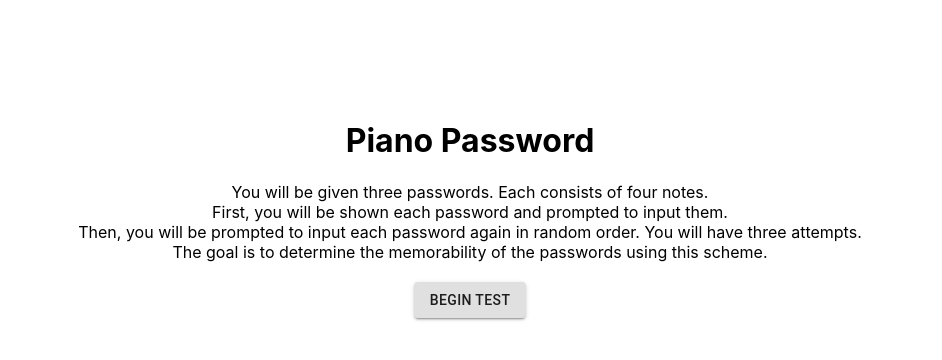
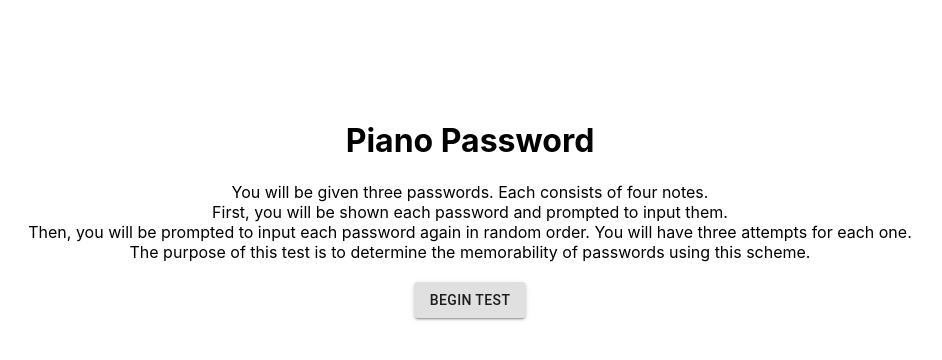
Before and after one commit to laynekm/piano-password, a React (Create React App) app: page / in a window 1280 px wide. Shown: the top 360 px of the page, without its empty margins (170-1112 px from the left). Built offline with nearby package versions, Linux system fonts and the light colour scheme.

Commit message:
Update passwords to be 6 characters long

```diff
--- a/src/App.js
+++ b/src/App.js
@@ -5,7 +5,7 @@ import { PianoStep } from './PianoStep';
 import { Step5 } from './Step5';
 import { makeStyles, createStyles } from '@material-ui/core/styles';
 import { generatePassword, shuffleArray, convertPassword } from './utils';
-import { passwordTypes } from './globals';
+import { passwordLength, passwordTypes } from './globals';
 
 const useStyles = makeStyles(() =>
   createStyles({
@@ -32,9 +32,9 @@ const App = () => {
 
   // Generate passwords
   const [passwords] = useState({
-    0: { type: passwordTypes[0], value: generatePassword(4) },
-    1: { type: passwordTypes[1], value: generatePassword(4) },
-    2: { type: passwordTypes[2], value: generatePassword(4) },
+    0: { type: passwordTypes[0], value: generatePassword(passwordLength) },
+    1: { type: passwordTypes[1], value: generatePassword(passwordLength) },
+    2: { type: passwordTypes[2], value: generatePassword(passwordLength) },
   });
 
   // Shuffle passwords
--- a/src/Step1.js
+++ b/src/Step1.js
@@ -31,10 +31,10 @@ export const Step1 = props => {
       First, you will be shown each password and prompted to input them.
       <br />
       Then, you will be prompted to input each password again in random order.
-      You will have three attempts.
+      You will have three attempts for each one.
       <br />
-      The goal is to determine the memorability of the passwords using this
-      scheme.
+      The purpose of this test is to determine the memorability of passwords
+      using this scheme.
       <br />
       <Button
         className={classes.button}
--- a/src/Step3.js
+++ b/src/Step3.js
@@ -25,7 +25,8 @@ export const Step3 = props => {
 
   return (
     <div className={classes.root}>
-      You will now be prompted to enter the passwords again in random order.
+      You will now be prompted to enter the passwords again in random order. You
+      will have three attempts for each one.
       <br />
       <Button
         className={classes.button}
--- a/src/globals.js
+++ b/src/globals.js
@@ -1,3 +1,5 @@
+export const passwordLength = 6;
+
 export const passwordTypes = ['Wifi', 'Email', 'McDonalds app'];
 
 export const degreeToKey = [0, 2, 4, 7, 9];
```
